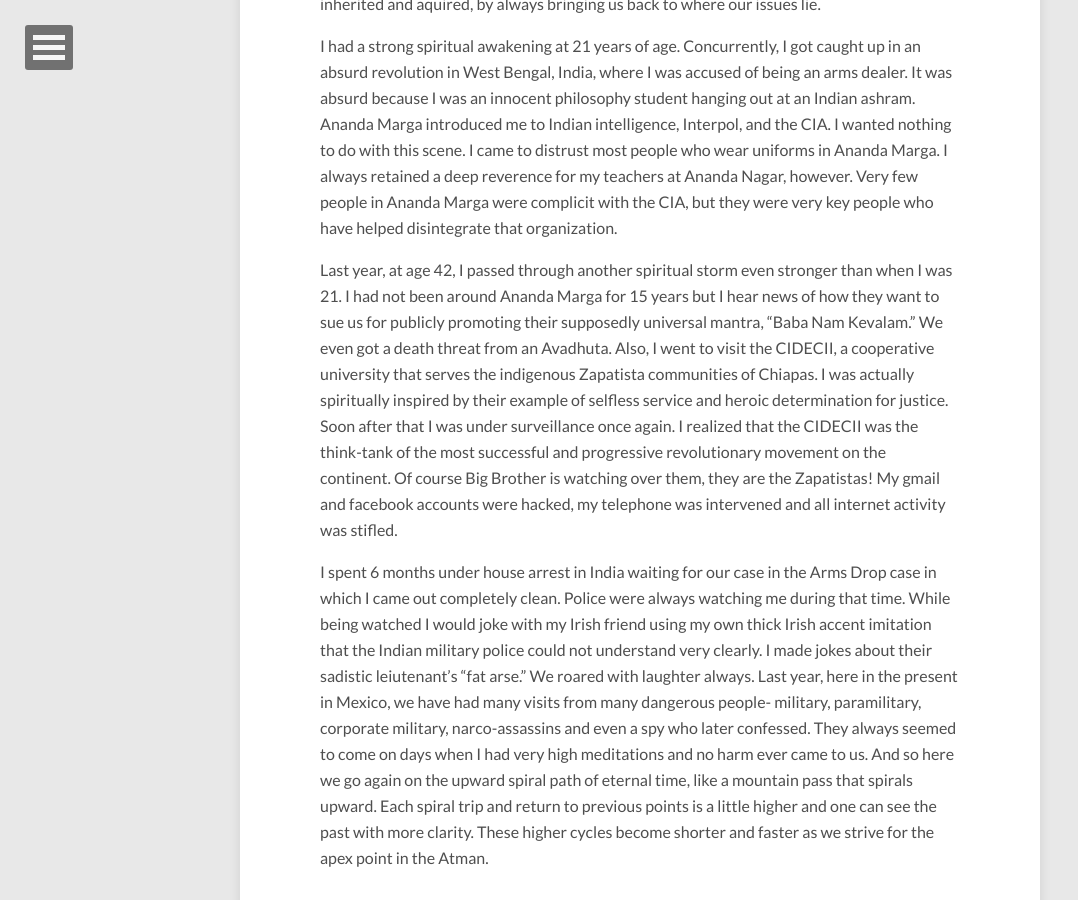
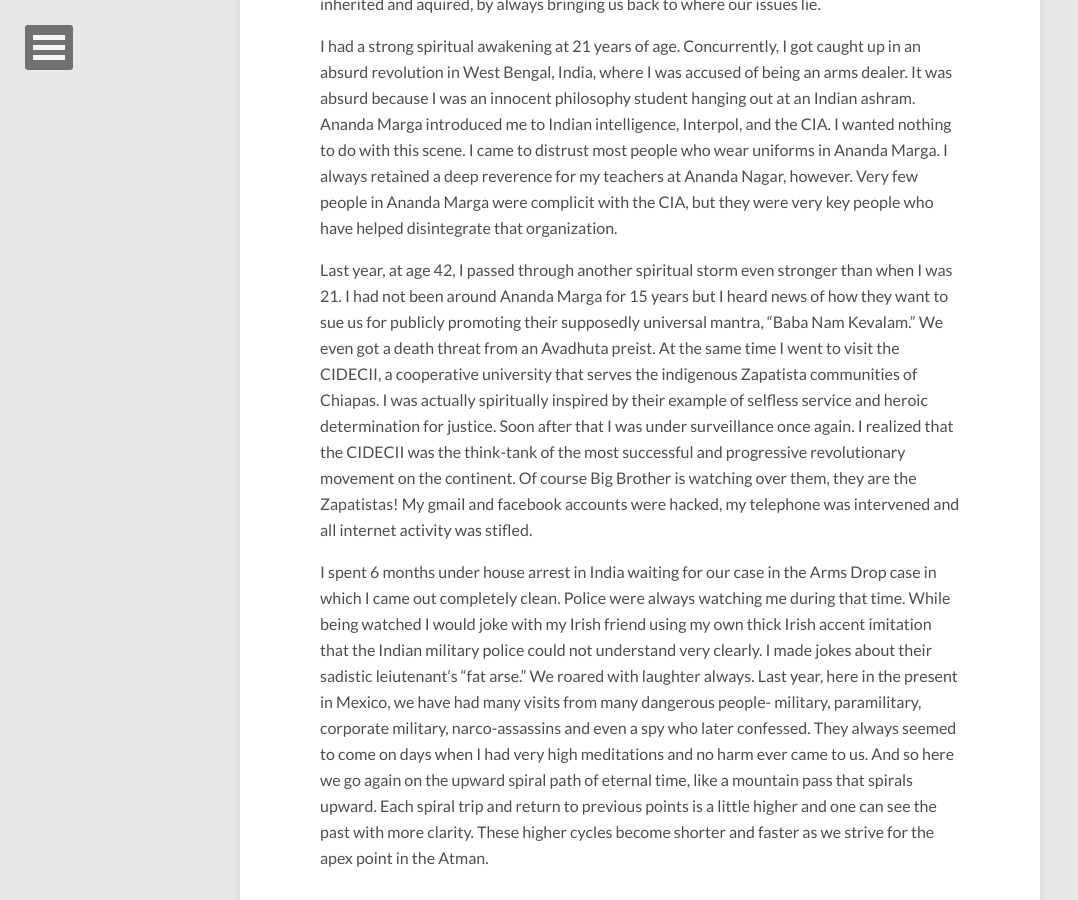
Before and after one commit to anandamurtiidiscursos/anandamurtiidiscursos.github.io, a Jekyll site: the page built from _posts/2015-08-29-eternal-recurrence.md, in a window 1280 px wide and 900 px high, scrolled down 1903 px. Shown: the whole window, without its empty margins (0-1078 px from the left). Built offline with Jekyll 4.4.1, drawn with Linux system fonts in a browser that asks for light colours; nearby versions of some CDN libraries; comment, search, counter and statistics services are not loaded.

Commit message:
Updated 2015-08-29-eternal-recurrence.md

```diff
--- a/_posts/2015-08-29-eternal-recurrence.md
+++ b/_posts/2015-08-29-eternal-recurrence.md
@@ -24,7 +24,7 @@
 
 When I was 22 my mentor Chidghananda spoke to me of my supposed past lives.  He only did this because I playfully tricked him into it.  However, what he told me was very very serious and took away all sensational mystique of this phenomenon.  He only told me what I already knew, really.  He never exceeded that, but only clarified what were for me new revelations about my inner life.  Nobody had ever guided me so clearly in my personal development.  I had two very loving grandfathers in this earthly life, and Chidghananda beamed with the love of a hundred noble grandfathers.    He always spoke of his guru, whom he called "Baba."  "Baba was Baba, a complete mystery," he always told me.  He was an infinite mystery that he (Chidghananda) never tried to capture in any final, dogmatic conception.
 
-There were also some other spiritual grandfathers.  Some went on into _moksha_ at death (union with the godhead and no re-birth,  similar to the idea of Nirvana), but many took _mukti_ (liberation from reincarnation but oneness with the eternal activity of the Cosmic Mind of Brahma or G.O.D.- Generator, Operator, Destroyer.) Those who enter into _mukti_ wait for the absolute emancipation of _moksha_ while they remain active and united with the Cosmic Mind serving the entire universe. They can get a lot of work accomplished because they are at one with the infinite and eternal activity of the mind of Brahma as opposed to being at one with the godhead beyond generation, operation, and destruction of the created universe that comes from the infinite source of the godhead.  Even the ones that went into moksha left some important gifts before their absolute union with the Infinite One beyond even the mind of Brahma.  They were a non-local, decentralized force for their departed guru and continue to pass on that sublime shakti within the collective mind of the living disciples from now into the future.  Chidghananda never died for me.  When he left his physical body I felt him near me whenever I thought of him.  He showed me the way to the guru in life and he only continues to do so in death.  Our Dead Dada's Society is everywhere and nowhere; it is super-personal, decentralized, cosmicly free and wild.
+There were also some other spiritual grandfathers.  Some went on into _moksha_ at death (union with the godhead and no re-birth, similar to the idea of Nirvana), but many took _mukti_ (liberation from reincarnation but oneness with the eternal activity of the Cosmic Mind of Brahma or G.O.D.- Generator, Operator, Destroyer.) Those who enter into _mukti_ wait for the absolute emancipation of _moksha_ while they remain active and united with the Cosmic Mind serving the entire universe. They can get a lot of work accomplished because they are at one with the infinite and eternal activity of the mind of Brahma as opposed to being at one with the godhead beyond generation, operation, and destruction of the created universe that comes from the infinite source of the godhead.  Even the ones that went into moksha left some important gifts before their absolute union with the Infinite One beyond even the mind of Brahma.  They were a non-local, decentralized force for their departed guru and continue to pass on that sublime shakti within the collective mind of the living disciples from now into the future.  Chidghananda never died for me.  When he left his physical body I felt him near me whenever I thought of him.  He showed me the way to the guru in life and he only continues to do so in death.  Our Dead Dada's Society is everywhere and nowhere; it is super-personal, decentralized, cosmicly free and wild.
 
 Chidghananda told me that my work was done, and that I only had to a little more of a martial form of meditation, or _sadhana_.  Other than that, I had no other duties.  Sure, he told me I could write books, raise money for service projects or help out in any other way if possible, but my only real duty was to fulfill my spiritual duty with this sadhana.  After so many years of trying to understand this, I came to the conclusion that those days were but an experience of liberation from past samskaras (reactions to previous actions).  I was free to create new actions in the present.  This liberation has more to do with the realization of the inner "I" rather than the outer "I am" of the ego or personality.  The personality may still exist but it has no past nor pending desires.  Memories of life begin to be whitened, purified and unified in the eternal present beyond recurrence, even the eternal recurrence.  Yet Chidghananda further told me that I would pass through inconceivable sufferings but that I would never fall because the guru would guide even these difficult adventures.  Sure enough, there has been nothing but conflict and resolution, but also a little revolution.  Falls were controlled falls, always downward and to the left.
 
@@ -34,6 +34,6 @@
 
 I had a strong spiritual awakening at 21 years of age.  Concurrently, I got caught up in an absurd revolution in West Bengal, India, where I was accused of being an arms dealer.  It was absurd because I was an innocent philosophy student hanging out at an Indian ashram.  Ananda Marga introduced me to Indian intelligence, Interpol, and the CIA.  I wanted nothing to do with this scene.  I came to distrust most people who wear uniforms in Ananda Marga.  I always retained a deep reverence for my teachers at Ananda Nagar, however.  Very few people in Ananda Marga were complicit with the CIA, but they were very key people who have helped disintegrate that organization.
 
-Last year, at age 42, I passed through another spiritual storm even stronger than when I was 21.  I had not been around Ananda Marga for 15 years but I hear news of how they want to sue us for publicly promoting their supposedly universal mantra, "Baba Nam Kevalam."  We even got a death threat from an Avadhuta.  Also, I went to visit the CIDECII, a cooperative university that serves the indigenous Zapatista communities of Chiapas.   I was actually spiritually inspired by their example of selfless service and heroic determination for justice.  Soon after that I was under surveillance once again.  I realized that the CIDECII was the think-tank of the most successful and progressive revolutionary movement on the continent.  Of course Big Brother is watching over them, they are the Zapatistas! My gmail and facebook accounts were hacked, my telephone was intervened and all internet activity was stifled.
+Last year, at age 42, I passed through another spiritual storm even stronger than when I was 21.  I had not been around Ananda Marga for 15 years but I heard news of how they want to sue us for publicly promoting their supposedly universal mantra, "Baba Nam Kevalam."  We even got a death threat from an Avadhuta preist.  At the same time I went to visit the CIDECII, a cooperative university that serves the indigenous Zapatista communities of Chiapas.   I was actually spiritually inspired by their example of selfless service and heroic determination for justice.  Soon after that I was under surveillance once again.  I realized that the CIDECII was the think-tank of the most successful and progressive revolutionary movement on the continent.  Of course Big Brother is watching over them, they are the Zapatistas! My gmail and facebook accounts were hacked, my telephone was intervened and all internet activity was stifled.
 
 I spent 6 months under house arrest in India waiting for our case in the Arms Drop case in which I came out completely clean.  Police were always watching me during that time.  While being watched I would joke with my Irish friend using my own thick Irish accent imitation that the Indian military police could not understand very clearly.  I made jokes about their sadistic leiutenant's "fat arse."  We roared with laughter always.  Last year, here in the present in Mexico, we have had many visits from many dangerous people- military, paramilitary, corporate military, narco-assassins and even a spy who later confessed.  They always seemed to come on days when I had very high meditations and no harm ever came to us.  And so here we go again on the upward spiral path of eternal time, like a mountain pass that spirals upward.  Each spiral trip and return to previous points is a little higher and one can see the past with more clarity.  These higher cycles become shorter and faster as we strive for the apex point in the Atman.
```
